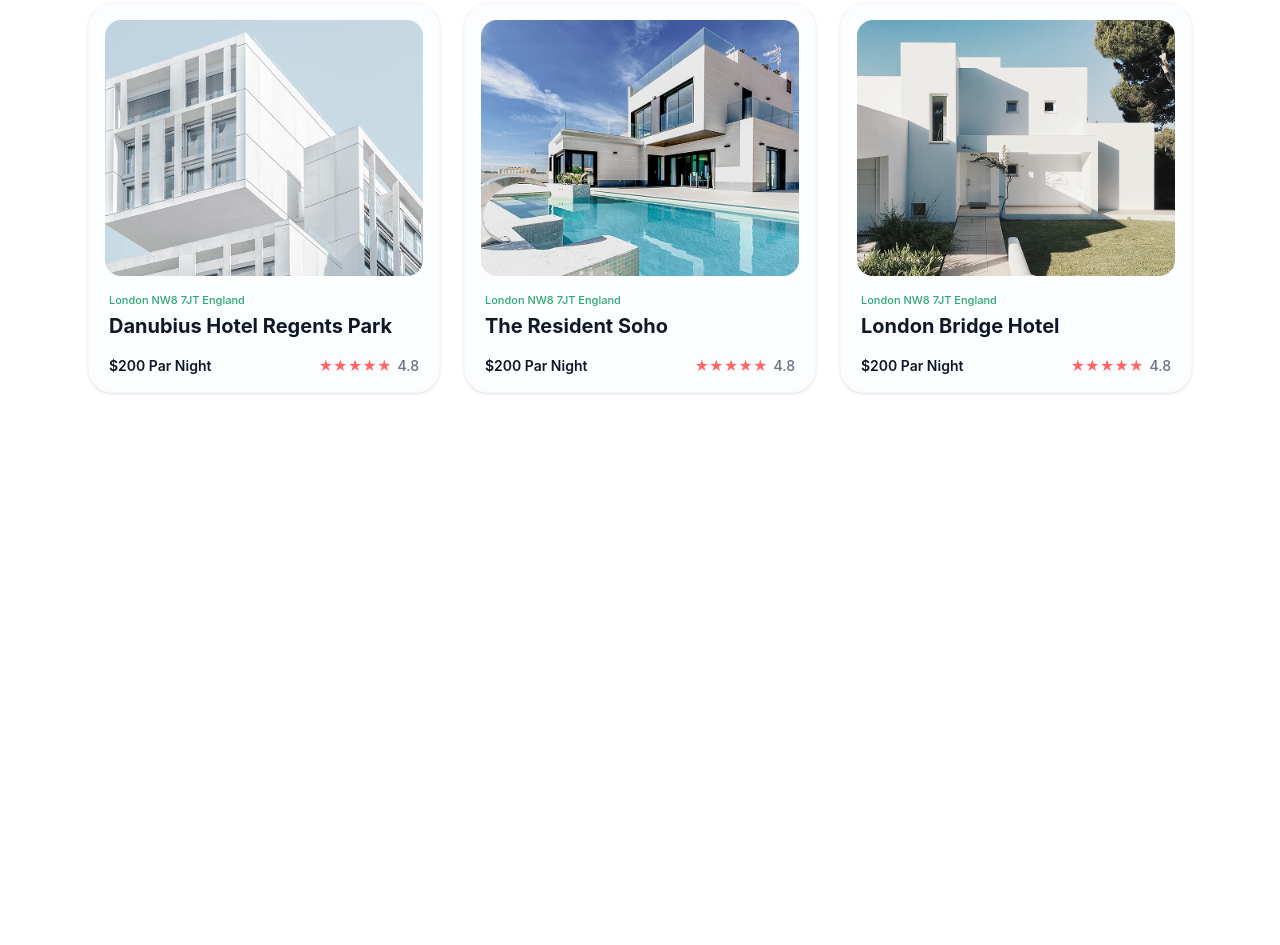
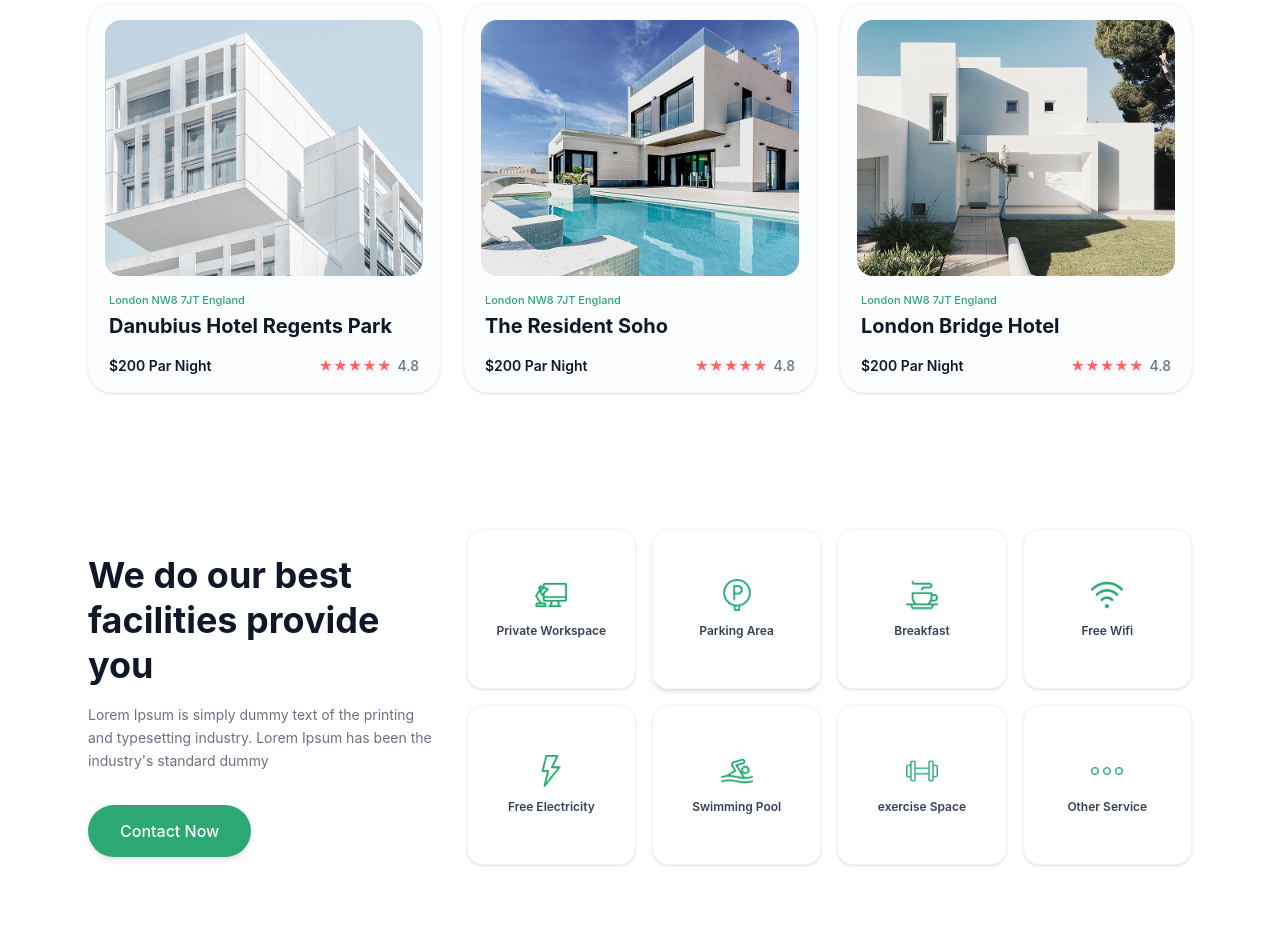
Before and after one commit to GG-absolute/Unity, a website: page index.html in a window 1280 px wide. Shown: the part 859-1804 px from the top of the page. Before the commit the page ends 1324 px from the top, so only its background shows below. Drawn offline with nearby package versions, Linux system fonts and the light colour scheme; files that its build step writes are made by us from their sources.

Commit message:
3 section for 1 page html and tailvind sec 3 page 1

```diff
--- a/index.html
+++ b/index.html
@@ -145,5 +145,95 @@
   </div>
 </section>
 
+<section class="max-w-6xl mx-auto py-16 px-6 font-sans">
+  <div class="flex flex-wrap items-center -mx-4">
+
+    <!-- Левая колонка: Текст и кнопка -->
+    <div class="w-full lg:w-1/3 px-4 mb-12 lg:mb-0">
+      <h2 class="text-4xl font-bold text-gray-900 mb-4 leading-tight">
+        We do our best facilities provide you
+      </h2>
+      <p class="text-gray-500 text-sm leading-relaxed mb-8">
+        Lorem Ipsum is simply dummy text of the printing and typesetting industry. Lorem Ipsum has been the industry's standard dummy
+      </p>
+      <button class="bg-[#2ba873] text-white px-8 py-3.5 rounded-full font-medium shadow-md hover:bg-[#238c60] transition-colors">
+        Contact Now
+      </button>
+    </div>
+
+    <!-- Правая колонка: Сетка карточек -->
+    <div class="w-full lg:w-2/3 px-4">
+      <div class="flex flex-wrap -mx-2">
+
+        <!-- Private Workspace -->
+        <div class="w-1/2 sm:w-1/4 px-2 mb-4">
+          <div class="bg-white border border-gray-100 rounded-2xl p-6 flex flex-col items-center justify-center text-center h-40 shadow-sm hover:shadow-md transition-shadow">
+            <img src="./imageforsvg/workspace 1.png" alt="Private Workspace" class="w-8 h-8 object-contain mb-3">
+            <span class="text-xs font-semibold text-gray-700">Private Workspace</span>
+          </div>
+        </div>
+
+        <!-- Parking Area -->
+        <div class="w-1/2 sm:w-1/4 px-2 mb-4">
+          <div class="bg-white border border-gray-100 rounded-2xl p-6 flex flex-col items-center justify-center text-center h-40 shadow-md">
+            <img src="./imageforsvg/parking-area (1) 1.png" alt="Parking Area" class="w-8 h-8 object-contain mb-3">
+            <span class="text-xs font-semibold text-gray-700">Parking Area</span>
+          </div>
+        </div>
+
+        <!-- Breakfast -->
+        <div class="w-1/2 sm:w-1/4 px-2 mb-4">
+          <div class="bg-white border border-gray-100 rounded-2xl p-6 flex flex-col items-center justify-center text-center h-40 shadow-sm hover:shadow-md transition-shadow">
+            <img src="./imageforsvg/cappuccino 1.png" alt="Breakfast" class="w-8 h-8 object-contain mb-3">
+            <span class="text-xs font-semibold text-gray-700">Breakfast</span>
+          </div>
+        </div>
+
+        <!-- Free Wifi -->
+        <div class="w-1/2 sm:w-1/4 px-2 mb-4">
+          <div class="bg-white border border-gray-100 rounded-2xl p-6 flex flex-col items-center justify-center text-center h-40 shadow-sm hover:shadow-md transition-shadow">
+            <img src="./imageforsvg/wifi (2) 1.png" alt="Free Wifi" class="w-8 h-8 object-contain mb-3">
+            <span class="text-xs font-semibold text-gray-700">Free Wifi</span>
+          </div>
+        </div>
+
+        <!-- Free Electricity -->
+        <div class="w-1/2 sm:w-1/4 px-2 mb-4">
+          <div class="bg-white border border-gray-100 rounded-2xl p-6 flex flex-col items-center justify-center text-center h-40 shadow-sm hover:shadow-md transition-shadow">
+            <img src="./imageforsvg/flash (1) 1.png" alt="Free Electricity" class="w-8 h-8 object-contain mb-3">
+            <span class="text-xs font-semibold text-gray-700">Free Electricity</span>
+          </div>
+        </div>
+
+        <!-- Swimming Pool -->
+        <div class="w-1/2 sm:w-1/4 px-2 mb-4">
+          <div class="bg-white border border-gray-100 rounded-2xl p-6 flex flex-col items-center justify-center text-center h-40 shadow-sm hover:shadow-md transition-shadow">
+            <img src="./imageforsvg/swimmer 1.png" alt="Swimming Pool" class="w-8 h-8 object-contain mb-3">
+            <span class="text-xs font-semibold text-gray-700">Swimming Pool</span>
+          </div>
+        </div>
+
+        <!-- exercise Space -->
+        <div class="w-1/2 sm:w-1/4 px-2 mb-4">
+          <div class="bg-white border border-gray-100 rounded-2xl p-6 flex flex-col items-center justify-center text-center h-40 shadow-sm hover:shadow-md transition-shadow">
+            <img src="./imageforsvg/dumbell 1.png" alt="exercise Space" class="w-8 h-8 object-contain mb-3">
+            <span class="text-xs font-semibold text-gray-700">exercise Space</span>
+          </div>
+        </div>
+
+        <!-- Other Service -->
+        <div class="w-1/2 sm:w-1/4 px-2 mb-4">
+          <div class="bg-white border border-gray-100 rounded-2xl p-6 flex flex-col items-center justify-center text-center h-40 shadow-sm hover:shadow-md transition-shadow">
+            <img src="./imageforsvg/ellipsis 1.png" alt="Other Service" class="w-8 h-8 object-contain mb-3">
+            <span class="text-xs font-semibold text-gray-700">Other Service</span>
+          </div>
+        </div>
+
+      </div>
+    </div>
+
+  </div>
+</section>
+
 </body>
 </html>
```
Also changed, not shown: imageforsvg/cappuccino 1.png (added), imageforsvg/dumbell 1.png (added), imageforsvg/ellipsis 1.png (added), imageforsvg/flash (1) 1.png (added), imageforsvg/parking-area (1) 1.png (added), imageforsvg/swimmer 1.png (added), imageforsvg/wifi (2) 1.png (added), imageforsvg/workspace 1.png (added).
